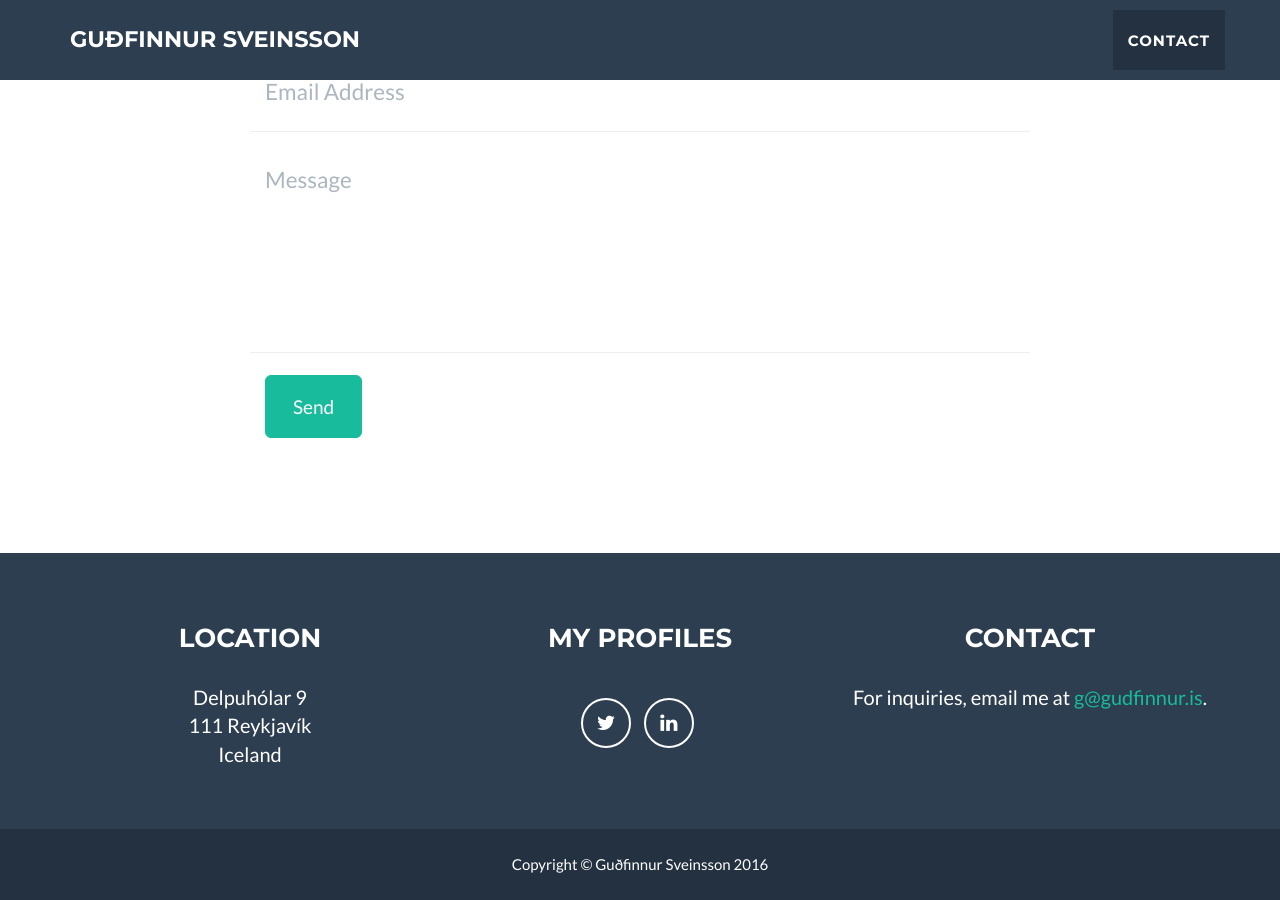
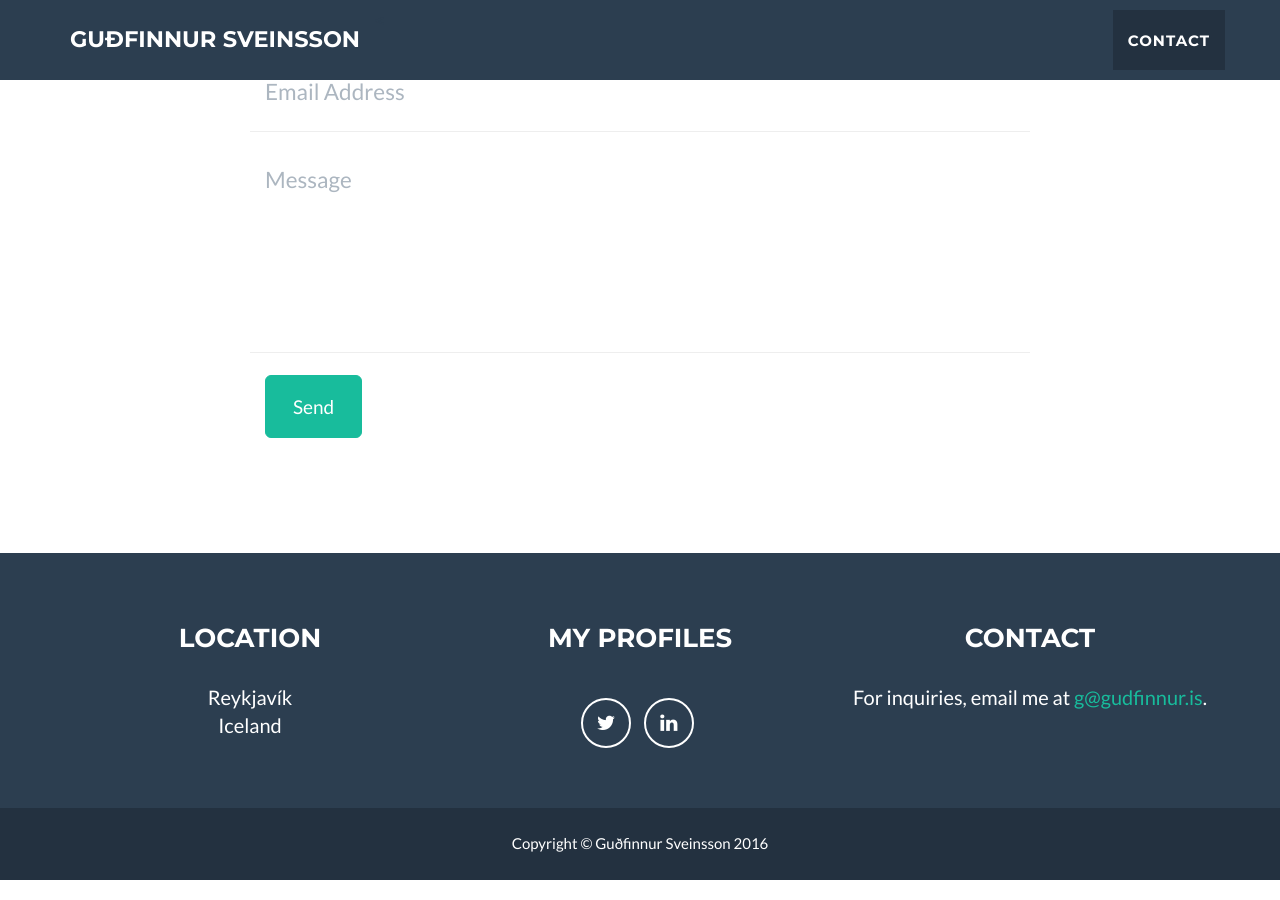
Before and after one commit to guffi/guffi, a Jekyll site: the page built from index.html, in a window 1280 px wide and 900 px high, scrolled down 1005 px. Built offline with Jekyll 4.4.1, drawn with Linux system fonts in a browser that asks for light colours.

Commit message:
sma laga

```diff
--- a/_config.yml
+++ b/_config.yml
@@ -45,8 +45,7 @@ social:
 
 # Postal address (add as many lines as necessary)
 address:
-  - line: Delpuhólar 9
-  - line: 111 Reykjavík
+  - line: Reykjavík
   - line: Iceland
 
 # Credits content
```
